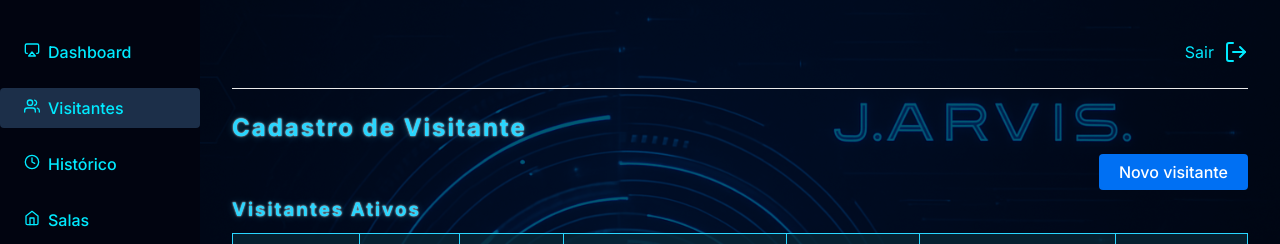
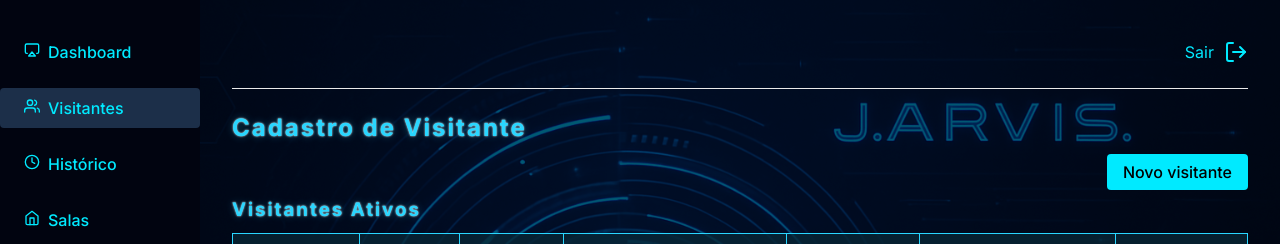
Before and after one commit to karytha/visitor-registration, a Next.js app in the folder frontend/: page /visitantes in a window 1280 px wide. Shown: the top 244 px of the page. Built offline with nearby package versions, Linux system fonts and the light colour scheme; no server answers; sample sign-in values are in the browser's storage.

Commit message:
style: update layout

```diff
--- a/frontend/src/components/visitantes/visitantes.tsx
+++ b/frontend/src/components/visitantes/visitantes.tsx
@@ -6,6 +6,7 @@ import { ACTIVE_VISITORS_TITLE } from '../../constants/constants';
 import VisitantesForm from './visitantes-form';
 import VisitantesTable from './visitantes-table';
 import Modal from '../modal/modal';
+import { Button } from '../form-ui/button';
 
 interface Sala {
     id: number;
@@ -76,9 +77,9 @@ const VisitantesContainer = () => {
     return (
         <>
             <div style={{ display: 'flex', justifyContent: 'flex-end', marginBottom: 8 }}>
-                <button onClick={() => setModalOpen(true)} style={{ background: '#0070f3', color: '#fff', border: 'none', borderRadius: 4, padding: '8px 20px', fontWeight: 500, cursor: 'pointer' }}>
+                <Button onClick={handleOpenModal}>
                     Novo visitante
-                </button>
+                </Button>
             </div>
             {error && <div style={{ color: 'red', marginBottom: 12 }}>{error}</div>}
             {success && <div style={{ color: 'green', marginBottom: 12 }}>{success}</div>}
```
